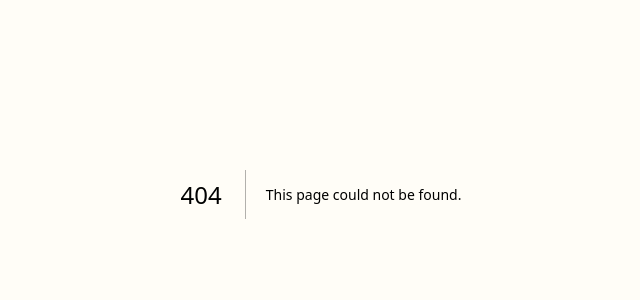
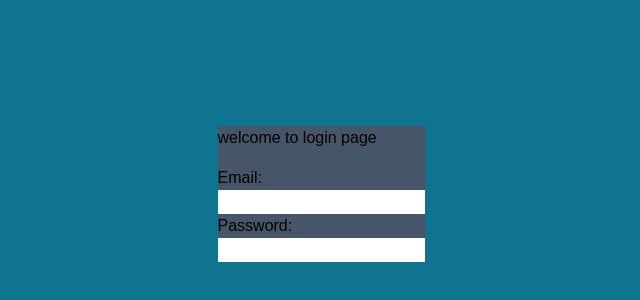
Before and after one commit to LinkTo-ThePast/psyvg-dev, a Next.js app: page /login in a window 1280 px wide. Before the commit this address had no page. Shown: the part 206-506 px from the top of the page, without its empty margins (319-959 px from the left). Built offline with nearby package versions, Linux system fonts and the light colour scheme.

Commit message:
auth layer

```diff
--- a/app/components/ui/Container.tsx
+++ b/app/components/ui/Container.tsx
@@ -1,5 +1,3 @@
-import { Children } from "react";
-
 const Container = ({ children }: { children: React.ReactNode }) => {
   return (
     <section className=" bg-welcomePage-primary h-screen p-8 m-4 rounded-[3rem] overflow-hidden flex items-start">
--- /dev/null
+++ b/app/components/ui/auth/FormWrapper.tsx
@@ -0,0 +1,5 @@
+const FormWrapper = ({ children }: { children: React.ReactNode }) => {
+  return <div className="flex flex-col h-screen bg-cyan-700">{children}</div>;
+};
+
+export default FormWrapper;
--- /dev/null
+++ b/app/login/page.tsx
@@ -0,0 +1,23 @@
+import FormWrapper from "../components/ui/auth/FormWrapper";
+
+const LoginPage = () => {
+  return (
+    <FormWrapper>
+      <div className="m-auto gap-5 p- bg-slate-600">
+        <h1 className="mb-4">welcome to login page</h1>
+        <form>
+          <label>
+            <p>Email:</p>
+            <input type="text" name="email"></input>
+          </label>
+          <label>
+            <p>Password:</p>
+            <input type="password" name="password"></input>
+          </label>
+        </form>
+      </div>
+    </FormWrapper>
+  );
+};
+
+export default LoginPage;
--- a/app/pages/Concept.tsx
+++ /dev/null
@@ -1,5 +0,0 @@
-const Concept = () => {
-  return <div>return information in this page!</div>;
-};
-
-export default Concept;
--- a/app/pages/Login.tsx
+++ /dev/null
@@ -1,5 +0,0 @@
-const Login = () => {
-  return <div>Iniciar seión!</div>;
-};
-
-export default Login;
```
